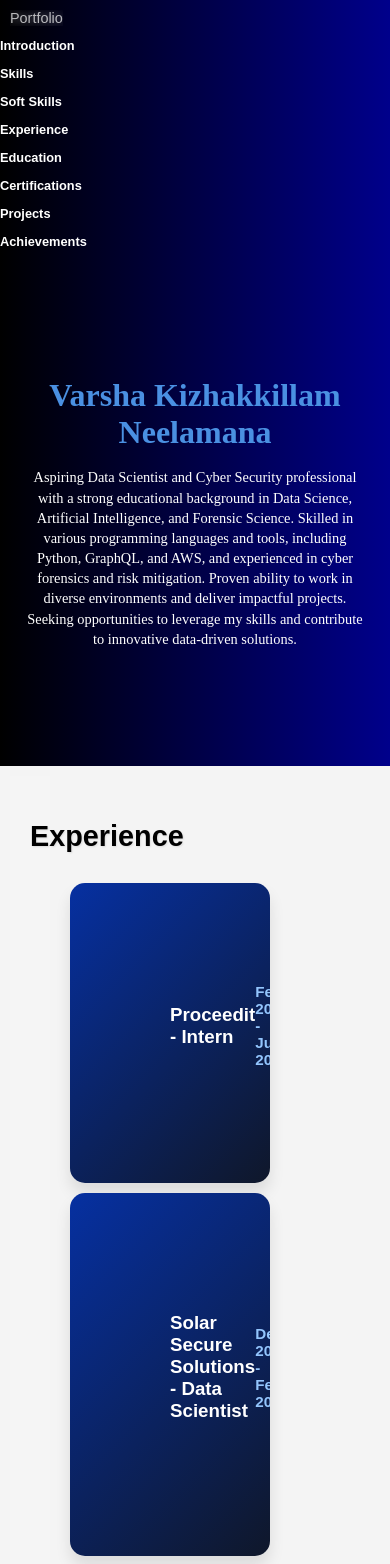
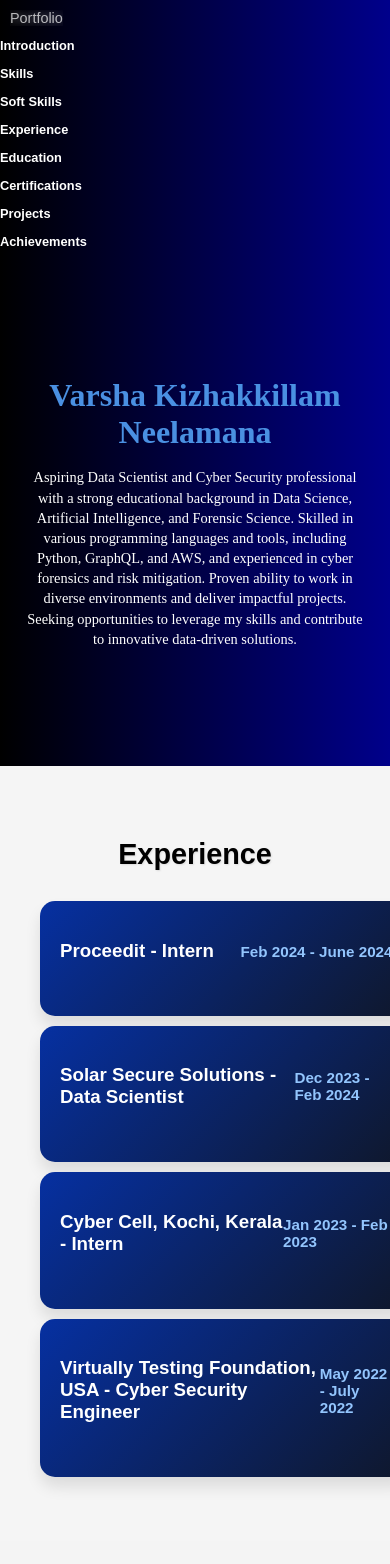
Before and after one commit to varshakn/real_portfolio, a React (Create React App) app: page / in a window 390 px wide. Shown: the top 1564 px of the page. Built offline with nearby package versions, Linux system fonts and the light colour scheme; a web font is replaced by a local one.

Commit message:
Update CSS files

```diff
--- a/src/components/Experience.css
+++ b/src/components/Experience.css
@@ -98,21 +98,28 @@
     animation: fadeIn 0.4s ease-out forwards;
   }
 
-  /* Responsive adjustments for mobile screens */
+/* Responsive adjustments for mobile screens */
 @media (max-width: 768px) {
+  .experience-section {
+      width: 100%; /* Ensure the section takes full width */
+      padding: 3rem 0; /* Adjust padding for the section */
+      margin: 0 auto; /* Center the section */
+  }
+
   .experience-section h2 {
       font-size: 1.8rem; /* Reduce font size for heading */
   }
 
   .experience-square {
-      padding: 100px; /* Adjust padding */
+      padding: 20px; /* Adjust padding for better spacing */
       margin: 10px auto; /* Center the boxes and add margin */
       width: 95%; /* Full width with slight margins on mobile */
+      max-width: 1000px; /* Set a maximum width for larger screens */
       bottom: auto;
   }
 
   .experience-details {
-      padding: 100px; /* Adjust padding for experience details */
+      padding: 20px; /* Adjust padding for experience details */
       font-size: 0.9rem; /* Adjust font size for readability */
   }
 }
```
